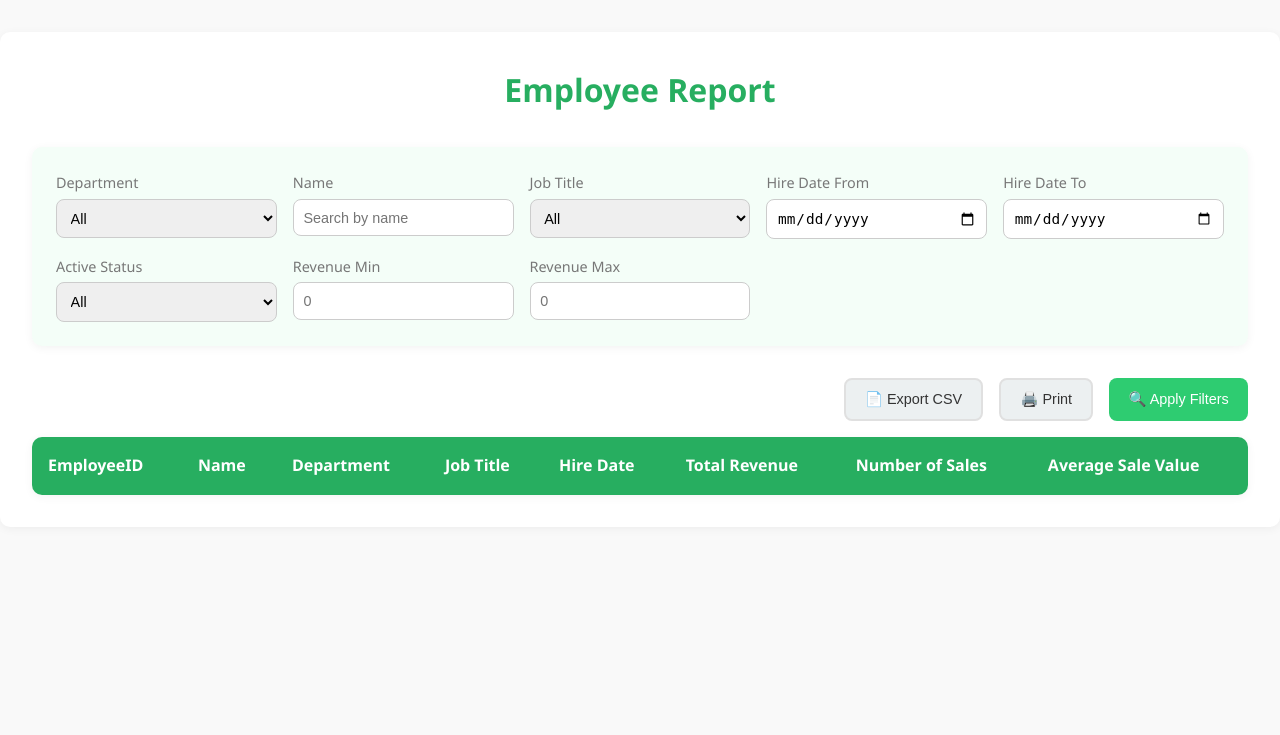
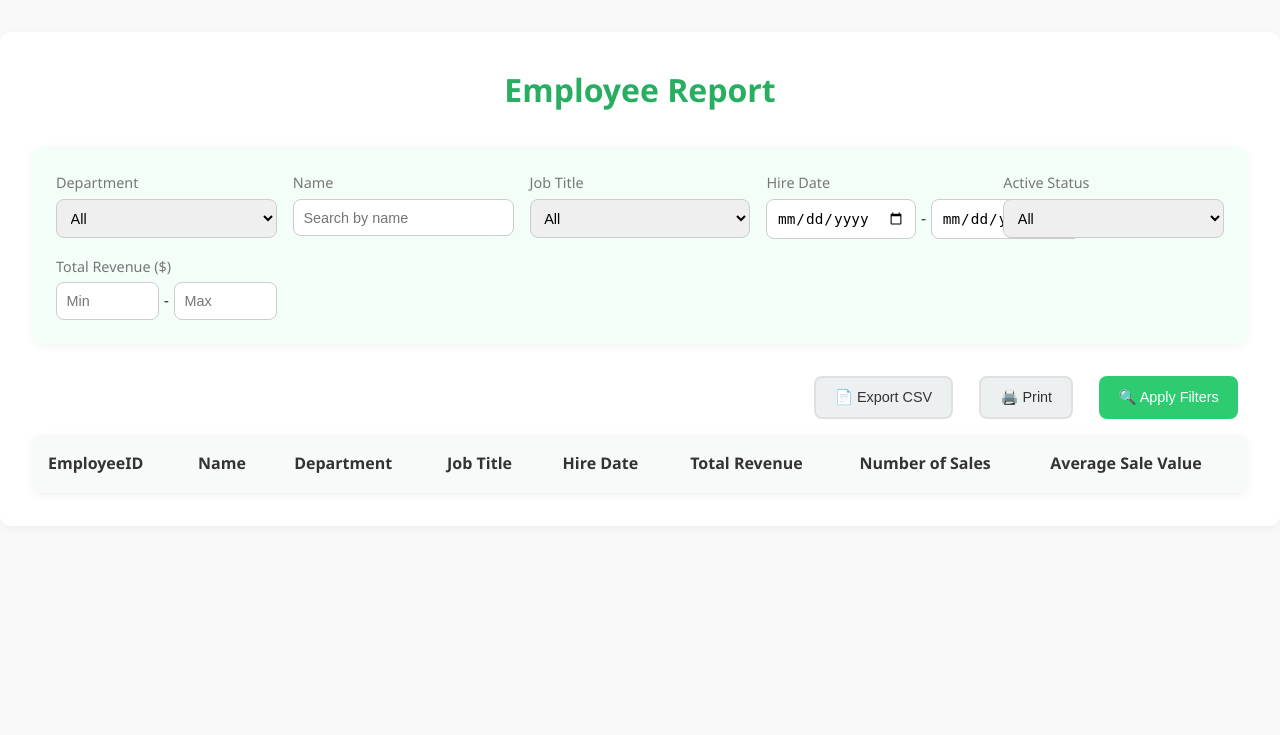
Before and after one commit to Git-cpu17/Point_Of_Sales-system-, a Flask app: page /employee_report in a window 1280 px wide. Shown: the top 735 px of the page. Run offline with Flask 3, Linux system fonts and the light colour scheme; data that the repository does not hold is empty; parts of the project's set-up code (start-up, migrations or seed data) failed here and were passed over.

Commit message:
styling and sorting

```diff
--- a/templates/employee_report.html
+++ b/templates/employee_report.html
@@ -39,7 +39,7 @@
 
     .filter-section {
       display: grid;
-            grid-template-columns: repeat(auto-fit, minmax(200px, 1fr));
+      grid-template-columns: repeat(auto-fit, minmax(220px, 1fr));
       gap: 1rem;
       background: #f4fef8;
       padding: 1.5rem;
@@ -72,6 +72,17 @@
       box-shadow: 0 0 3px var(--primary);
     }
 
+    .filter-group {
+      display: flex;
+      align-items: center;
+      gap: 5px;
+    }
+
+    .filter-group input[type="number"],
+    .filter-group input[type="date"] {
+      flex: 1;
+    }
+
     .btn {
       cursor: pointer;
       padding: 0.7rem 1.2rem;
@@ -80,6 +91,7 @@
       font-size: 0.9rem;
       font-weight: 500;
       transition: 0.2s ease;
+      margin-right: 10px;
     }
 
     .btn.primary {
@@ -107,47 +119,40 @@
       margin-bottom: 1rem;
     }
 
-        .data-table {
+    .report-table {
       width: 100%;
       border-collapse: collapse;
       border-radius: var(--radius);
       overflow: hidden;
       box-shadow: var(--shadow);
+      margin-top: 1rem;
     }
 
-        .data-table th,
-        .data-table td {
+    .report-table th,
+    .report-table td {
       padding: 1rem;
       text-align: left;
     }
 
-        .data-table th {
+    .report-table th {
       background: var(--secondary);
       color: white;
       font-weight: 600;
+      cursor: pointer;
+      user-select: none;
     }
 
-        .data-table tr:nth-child(even) {
-            background: #f8f8f8;
-        }
+    .report-table th:hover { background: #219150; }
 
-        .data-table tr:hover {
-            background: #eafaf1;
-        }
+    .sortable::after { content: ""; margin-left: 5px; font-size: 0.8rem; }
+    .sortable.asc::after { content: "↑"; }
+    .sortable.desc::after { content: "↓"; }
 
-        .data-table td {
-            color: var(--text-dark);
-        }
-
-        /* Subtle hover animation */
-        button:hover,
-        select:hover,
-        input:hover {
-            transform: translateY(-1px);
-        }
+    .report-table tr:nth-child(even) { background: #f8f8f8; }
+    .report-table tr:hover { background: #eafaf1; }
+    .report-table td { color: var(--text-dark); }
   </style>
 </head>
-
 <body>
   <main class="report-container">
     <h1>Employee Report</h1>
@@ -155,7 +160,7 @@
     <!-- Filters -->
     <section class="filter-section">
       <div>
-                <label for="department">Department</label>
+        <label>Department</label>
         <select id="department" name="department">
           <option value="">All</option>
           <option value="Produce">Produce</option>
@@ -163,14 +168,12 @@
           <option value="Bakery">Bakery</option>
         </select>
       </div>
-
       <div>
-                <label for="name">Name</label>
+        <label>Name</label>
         <input type="text" id="name" name="name" placeholder="Search by name" />
       </div>
-
       <div>
-                <label for="job_title">Job Title</label>
+        <label>Job Title</label>
         <select id="job_title" name="job_title">
           <option value="">All</option>
           <option value="Manager">Manager</option>
@@ -178,34 +181,29 @@
           <option value="Cashier">Cashier</option>
         </select>
       </div>
-
       <div>
-                <label for="hire_date_from">Hire Date From</label>
+        <label>Hire Date</label>
+        <div class="filter-group">
           <input type="date" id="hire_date_from" name="hire_date_from" />
-            </div>
-
-            <div>
-                <label for="hire_date_to">Hire Date To</label>
+          <span>-</span>
           <input type="date" id="hire_date_to" name="hire_date_to" />
         </div>
-
+      </div>
       <div>
-                <label for="active_status">Active Status</label>
+        <label>Active Status</label>
         <select id="active_status" name="active_status">
           <option value="">All</option>
           <option value="active">Active</option>
           <option value="inactive">Inactive</option>
         </select>
       </div>
-
       <div>
-                <label for="revenue_min">Revenue Min</label>
-                <input type="number" id="revenue_min" name="revenue_min" placeholder="0" />
+        <label>Total Revenue ($)</label>
+        <div class="filter-group">
+          <input type="number" id="revenue_min" placeholder="Min" />
+          <span>-</span>
+          <input type="number" id="revenue_max" placeholder="Max" />
         </div>
-
-            <div>
-                <label for="revenue_max">Revenue Max</label>
-                <input type="number" id="revenue_max" name="revenue_max" placeholder="0" />
       </div>
     </section>
 
@@ -217,17 +215,17 @@
     </div>
 
     <!-- Report Table -->
-        <table class="data-table">
+    <table class="report-table">
       <thead>
         <tr>
-                    <th data-column="EmployeeID" data-sort="">EmployeeID</th>
-                    <th data-column="Name" data-sort="">Name</th>
-                    <th data-column="DepartmentName" data-sort="">Department</th>
-                    <th data-column="JobTitle" data-sort="">Job Title</th>
-                    <th data-column="HireDate" data-sort="">Hire Date</th>
-                    <th data-column="TotalRevenue" data-sort="">Total Revenue</th>
-                    <th data-column="NumberOfSales" data-sort="">Number of Sales</th>
-                    <th data-column="AverageSaleValue" data-sort="">Average Sale Value</th>
+          <th class="sortable" data-column="EmployeeID">EmployeeID</th>
+          <th class="sortable" data-column="Name">Name</th>
+          <th class="sortable" data-column="DepartmentName">Department</th>
+          <th class="sortable" data-column="JobTitle">Job Title</th>
+          <th class="sortable" data-column="HireDate">Hire Date</th>
+          <th class="sortable" data-column="TotalRevenue">Total Revenue</th>
+          <th class="sortable" data-column="NumberOfSales">Number of Sales</th>
+          <th class="sortable" data-column="AverageSaleValue">Average Sale Value</th>
         </tr>
       </thead>
       <tbody id="employeeTableBody">
```
Also changed, not shown: static/js/main.js (+38 -30 lines), templates/customer_report.html (+27 -30 lines), templates/product_report.html (+37 -96 lines). Lines whose indentation alone changed are shown as unchanged.
